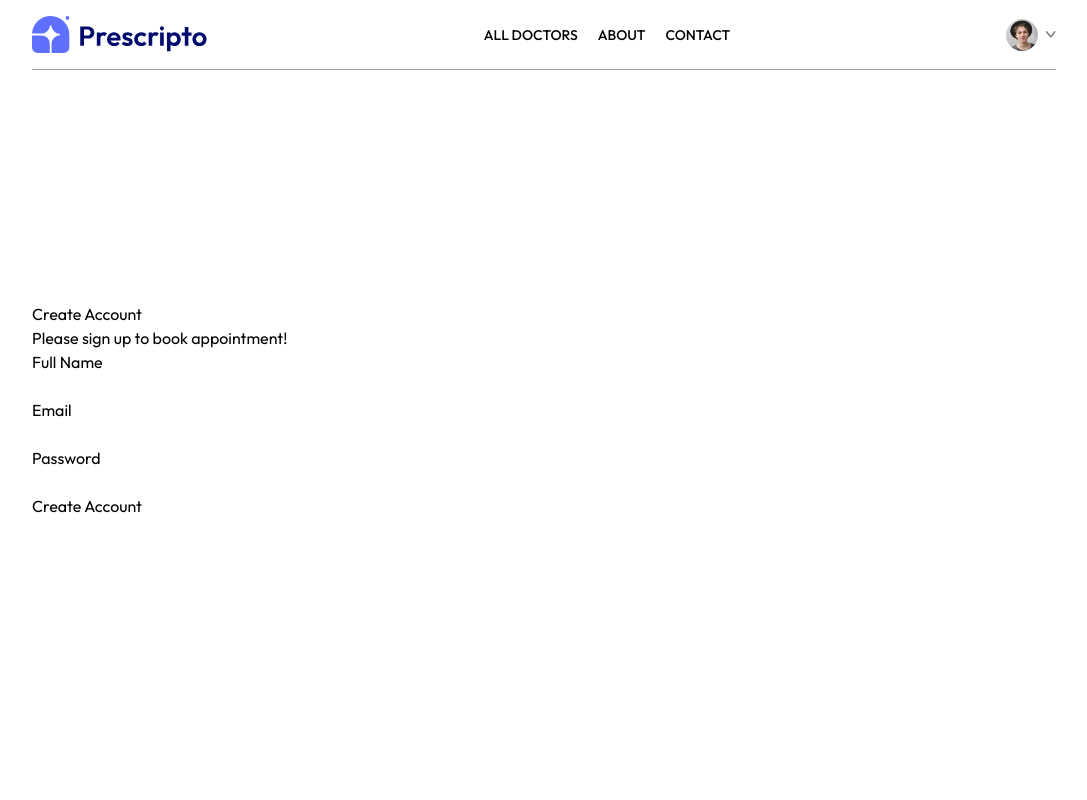
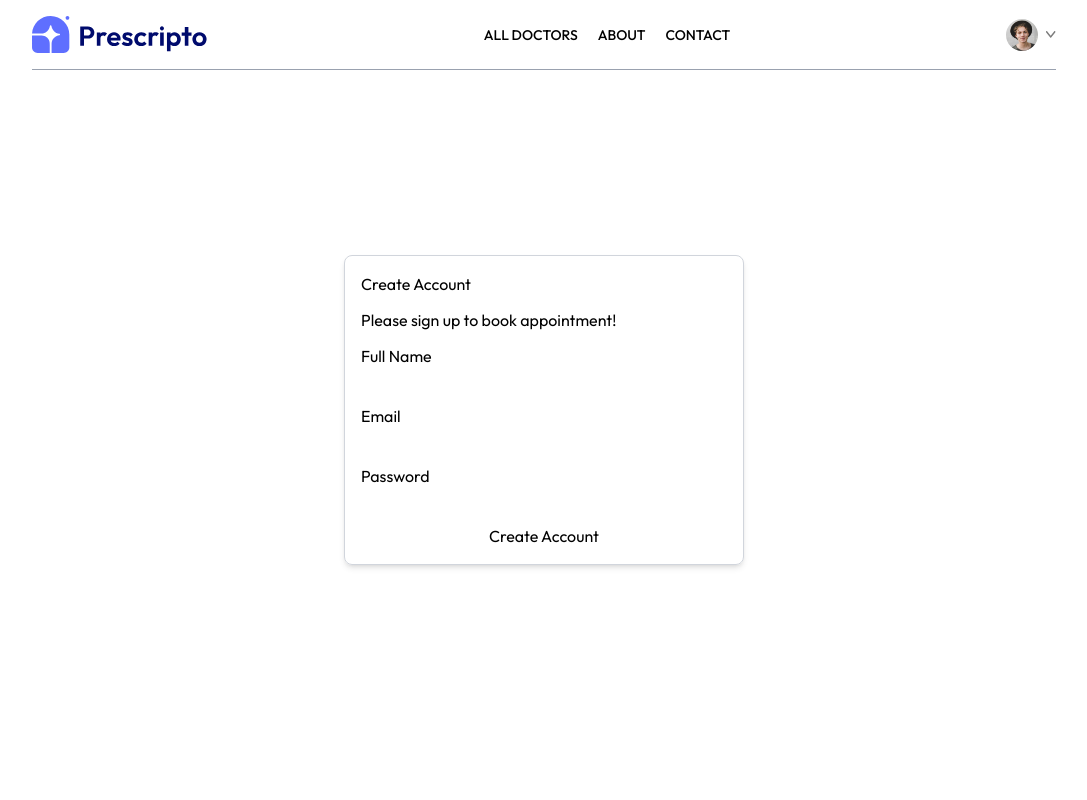
Before and after one commit to DhirajNeupane-999/Appartment-booking-system, a React (Vite) app in the folder frontend/: page /login in a window 1280 px wide. Shown: the top 800 px of the page, without its empty margins (96-1183 px from the left). Built offline with nearby package versions, Linux system fonts and the light colour scheme.

Commit message:
add css classes

```diff
--- a/frontend/src/pages/Login.jsx
+++ b/frontend/src/pages/Login.jsx
@@ -19,7 +19,7 @@ const Login = () => {
 
   return (
     <form className="min-h-[80vh] flex items-center">
-      <div>
+      <div className="flex flex-col gap-3 w-full max-w-[400px] mx-auto p-4 border border-gray-300 rounded-lg shadow-md">
         <p>{state === "Sign Up" ? "Create Account" : "Login"}</p>
         <p>
           Please {state === "Sign Up" ? "sign up" : "log in"} to book
```
